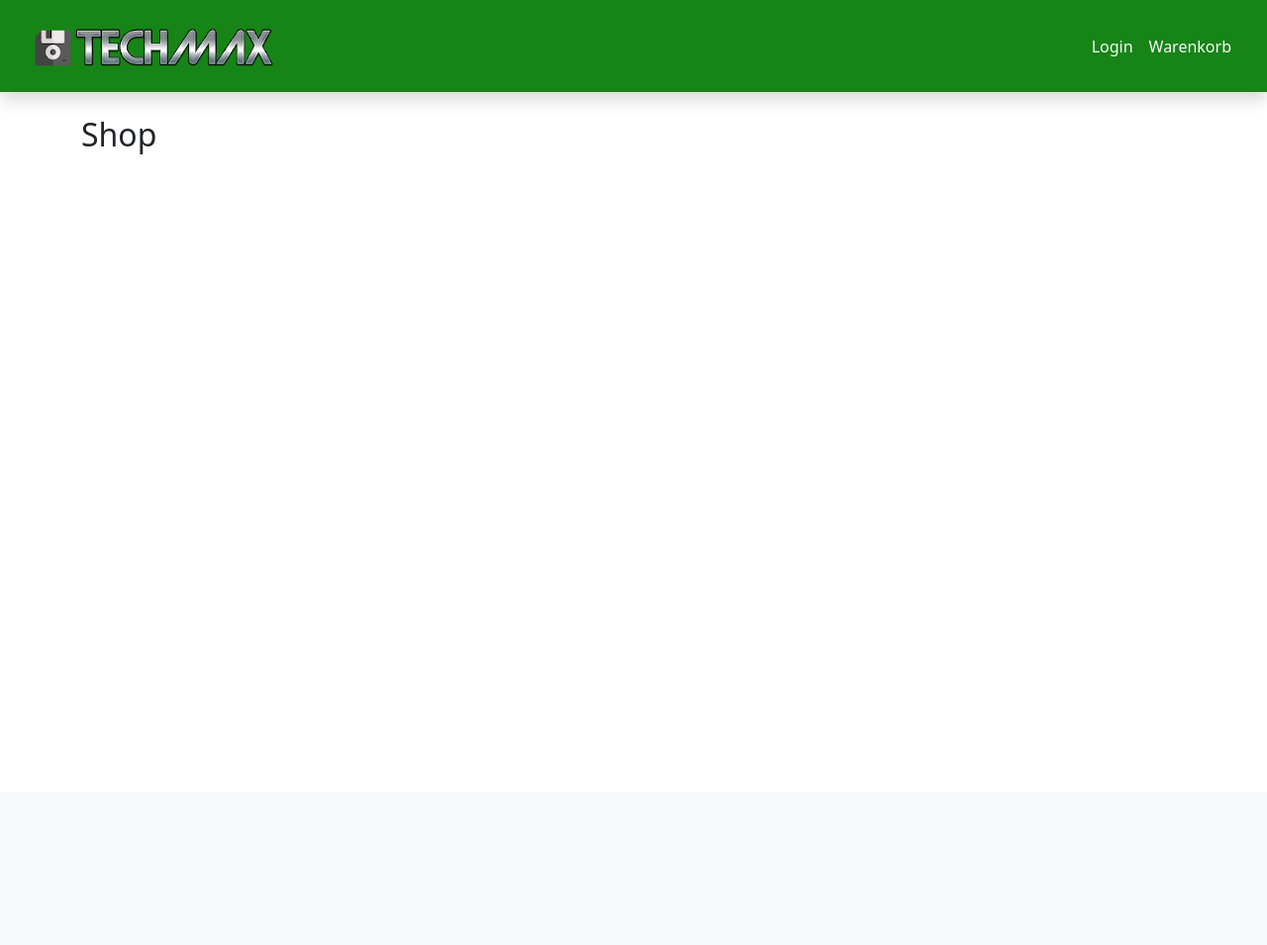
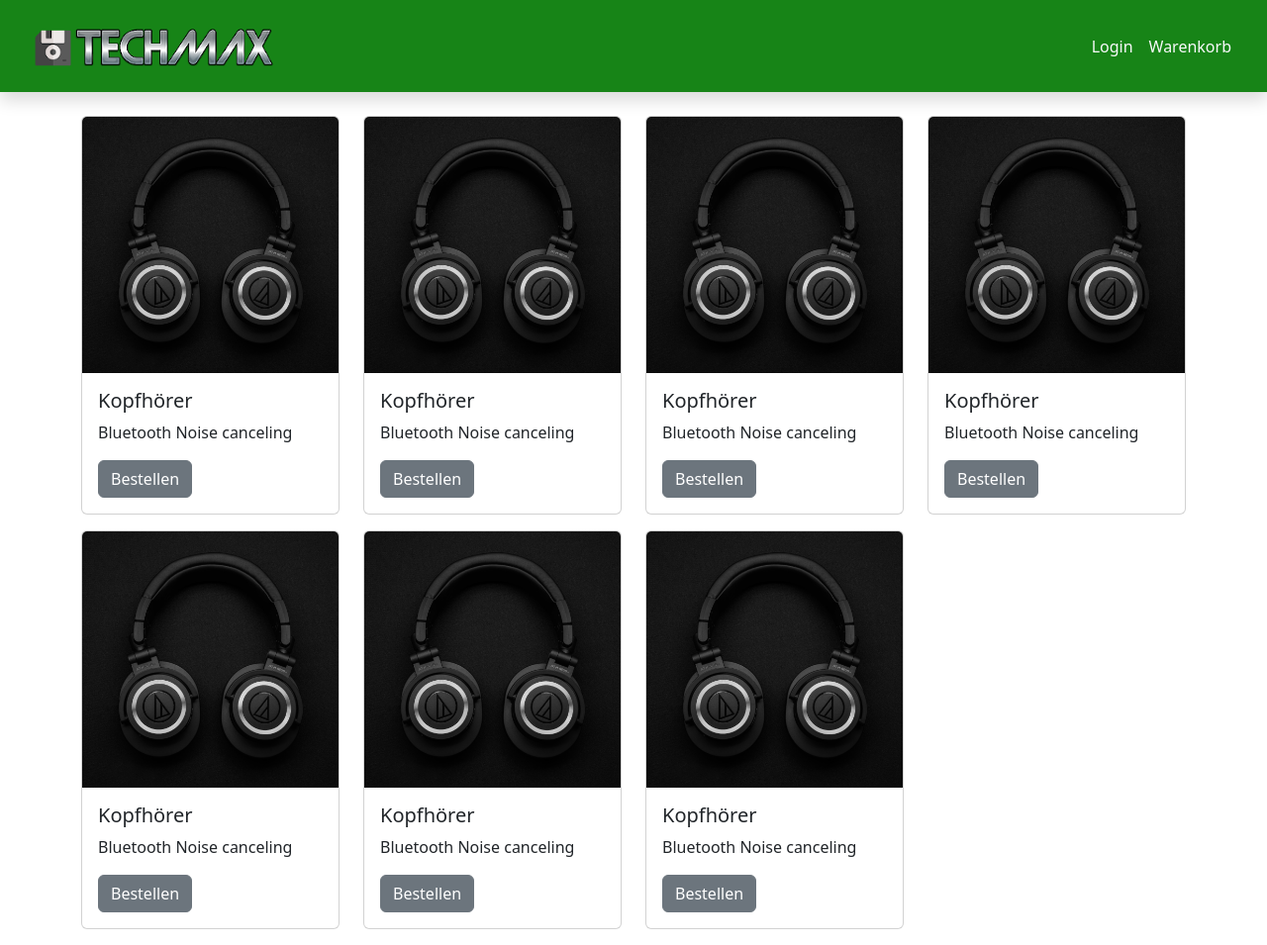
Before and after one commit to Moerle67/techmoerle, a Django app: page /shop/ in a window 1280 px wide. Shown: the whole page at 99% size. Before the commit the page ends 156 px from the top, so only its background shows below. Run offline with Django 4.2, Linux system fonts and the light colour scheme.

Commit message:
Shop Cards

```diff
--- a/shop/templates/shop/shop.html
+++ b/shop/templates/shop/shop.html
@@ -1,5 +1,77 @@
 {% extends "shop/index.html" %}
+{% load static %}
+{% block content %}
+    <div class="row row-cols-4">
+        <div class="col mb-3">
+            <div class="card" style="max-width: 25rem;">
+                <img src="{% static 'pics/kopfhoerer.jpg'%}" class="card-img-top" alt="Kopfhörer">
+                <div class="card-body">
+                  <h5 class="card-title">Kopfhörer</h5>
+                  <p class="card-text">Bluetooth Noise canceling</p>
+                  <a href="#" class="btn btn-secondary">Bestellen</a>
+                </div>
+              </div>
+        </div>
+        <div class="col mb-3">
+            <div class="card" style="max-width: 25rem;">
+                <img src="{% static 'pics/kopfhoerer.jpg'%}" class="card-img-top" alt="Kopfhörer">
+                <div class="card-body">
+                  <h5 class="card-title">Kopfhörer</h5>
+                  <p class="card-text">Bluetooth Noise canceling</p>
+                  <a href="#" class="btn btn-secondary">Bestellen</a>
+                </div>
+              </div>
+        </div>
+        <div class="col mb-3">
+            <div class="card" style="max-width: 25rem;">
+                <img src="{% static 'pics/kopfhoerer.jpg'%}" class="card-img-top" alt="Kopfhörer">
+                <div class="card-body">
+                  <h5 class="card-title">Kopfhörer</h5>
+                  <p class="card-text">Bluetooth Noise canceling</p>
+                  <a href="#" class="btn btn-secondary">Bestellen</a>
+                </div>
+              </div>
+        </div>
+        <div class="col mb-3">
+            <div class="card" style="max-width: 25rem;">
+                <img src="{% static 'pics/kopfhoerer.jpg'%}" class="card-img-top" alt="Kopfhörer">
+                <div class="card-body">
+                  <h5 class="card-title">Kopfhörer</h5>
+                  <p class="card-text">Bluetooth Noise canceling</p>
+                  <a href="#" class="btn btn-secondary">Bestellen</a>
+                </div>
+              </div>
+        </div>
+        <div class="col mb-3">
+            <div class="card" style="max-width: 25rem;">
+                <img src="{% static 'pics/kopfhoerer.jpg'%}" class="card-img-top" alt="Kopfhörer">
+                <div class="card-body">
+                  <h5 class="card-title">Kopfhörer</h5>
+                  <p class="card-text">Bluetooth Noise canceling</p>
+                  <a href="#" class="btn btn-secondary">Bestellen</a>
+                </div>
+              </div>
+        </div>
+        <div class="col mb-3">
+            <div class="card" style="max-width: 25rem;">
+                <img src="{% static 'pics/kopfhoerer.jpg'%}" class="card-img-top" alt="Kopfhörer">
+                <div class="card-body">
+                  <h5 class="card-title">Kopfhörer</h5>
+                  <p class="card-text">Bluetooth Noise canceling</p>
+                  <a href="#" class="btn btn-secondary">Bestellen</a>
+                </div>
+              </div>
+        </div>
+        <div class="col mb-3">
+            <div class="card" style="max-width: 25rem;">
+                <img src="{% static 'pics/kopfhoerer.jpg'%}" class="card-img-top" alt="Kopfhörer">
+                <div class="card-body">
+                  <h5 class="card-title">Kopfhörer</h5>
+                  <p class="card-text">Bluetooth Noise canceling</p>
+                  <a href="#" class="btn btn-secondary">Bestellen</a>
+                </div>
+              </div>
+        </div>
+    </div>
 
-{% block content %}
-    <h2>Shop</h2>
 {% endblock content %}
```
Also changed, not shown: shop/static/pics/kopfhoerer.jpg (added).
